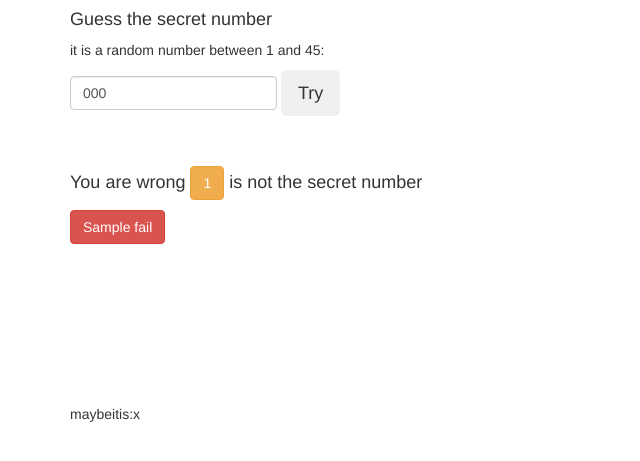
After one commit to alexvauer/smartninjaWD_201703, a Python web app: template GAE/templates/secretnumber.html in a window 1280 px wide. The commit adds this page. Shown: the top 461 px of the page, without its empty margins (0-640 px from the left). Run offline with Jinja, Linux system fonts and the light colour scheme; the template is opened without the code that fills it: most values are stand-ins (such as "Sample title", 1, 10 or a date in 2020); some libraries are stand-ins or nearby versions.

Commit message:
added secretnumbersgame

```diff
--- a/GAE/templates/index.html
+++ b/GAE/templates/index.html
@@ -19,6 +19,10 @@
     <a href="/time" class="list-group-item">Homework 15.1: Current time</a>
     <li class="list-group-item">Homework 15.3: Lottery (again)&nbsp&nbsp<a href="/lottery" class="btn btn-info" role="button">Feeling Lucky</a></li>
     <a href="/calc" class="list-group-item">Exercise 16.1: Calculator</a>
+    <a href="/secretnumber" class="list-group-item">Homework 16.2: Guess the secret number</a>
+
+
+
 </div>
 
 </body>
--- /dev/null
+++ b/GAE/templates/secretnumber.html
@@ -0,0 +1,57 @@
+<!DOCTYPE html>
+<html lang="en">
+<head>
+    <meta charset="UTF-8">
+    <title>Homework 16.2: Guess the secret number</title>
+    <link rel="stylesheet" href="https://maxcdn.bootstrapcdn.com/bootstrap/3.3.7/css/bootstrap.min.css">
+    <script src="https://ajax.googleapis.com/ajax/libs/jquery/3.2.1/jquery.min.js"></script>
+    <script src="https://maxcdn.bootstrapcdn.com/bootstrap/3.3.7/js/bootstrap.min.js"></script>
+
+</head>
+<body>
+<div class="container">
+    <h4>Guess the secret number</h4>
+    <p>it is a random number between 1 and 45:
+    </p>
+{%if not secret%}
+    <form class="form-inline" method="post">
+        <div class="form-group">
+            <input type="number" class="form-control" id="number1" name="number1" value="{{number1}}" required>
+        </div>
+
+        <button type="submit" class="btn btn-lg">Try</button>
+    </form>
+{%endif%}
+{%if secret%}
+    <form class="form-inline" method="post" action="/secretnumberfollow">
+        <div class="form-group">
+            <input type="number" class="form-control" id="number1" name="number1" value="{{number1}}" required>
+        </div>
+
+
+        <input type="hidden" name="secret" value="{{secret}}">
+
+        <button type="submit" class="btn btn-lg">Try</button>
+    </form>
+{%endif%}
+</div>
+<br><br>
+{%if not first%}
+    <div class="container">
+    {%if right%}
+        <h4>You are right <button type="button" class="btn btn-success">{{number}}</button> is the secret number</h4>
+        <br><a href="/secretnumber"><button type="button" class="btn btn-lg">New Number</button></a>
+    {%endif%}
+    {%if not right%}
+        <h4>You are wrong <button type="button" class="btn btn-warning">{{number}}</button> is not the secret number</h4>
+    {%endif%}
+    {%if fail%}
+        <button type="button" class="btn btn-danger">{{fail}}</button>
+    {%endif%}
+<br><br><br><br><br><br><br><br><br>maybeitis:{{secret}}
+{%endif%}
+
+</div>
+
+</body>
+</html>
```
Also changed, not shown: GAE/main.py (+74 -2 lines).
